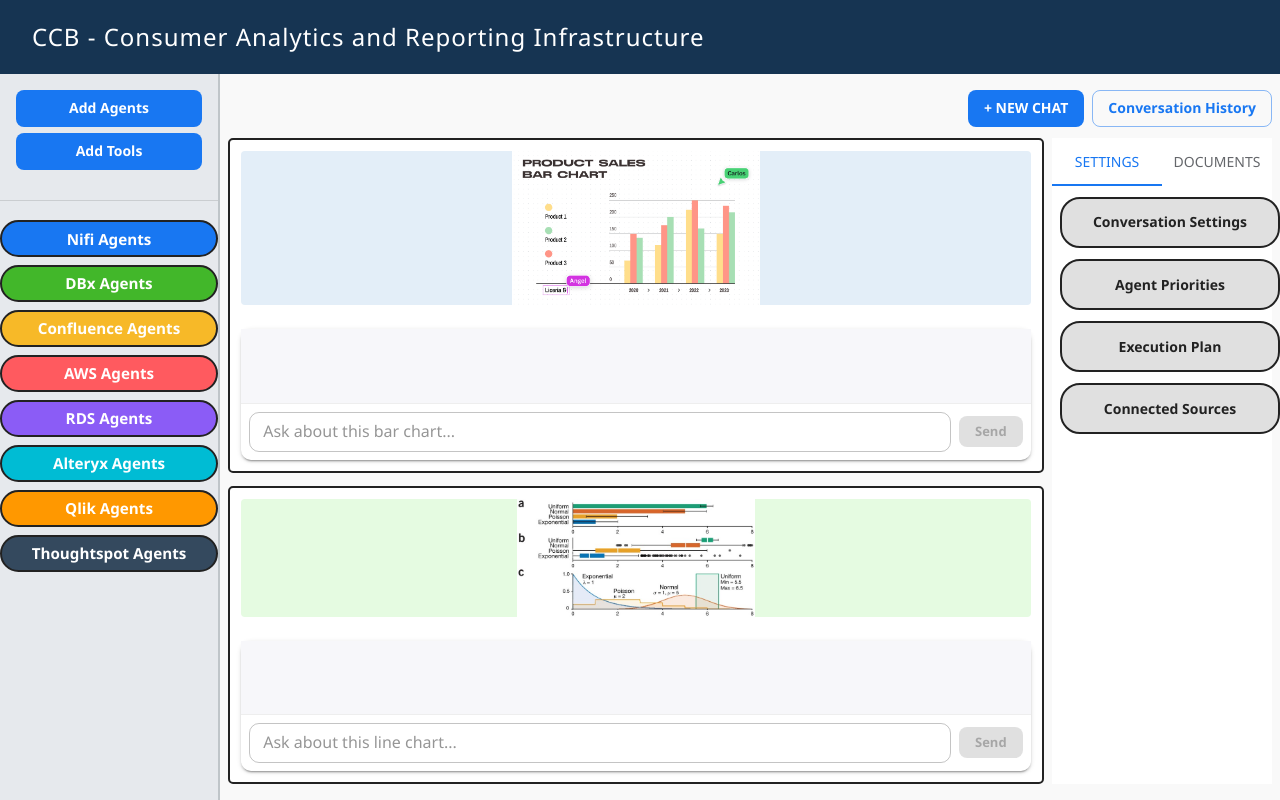
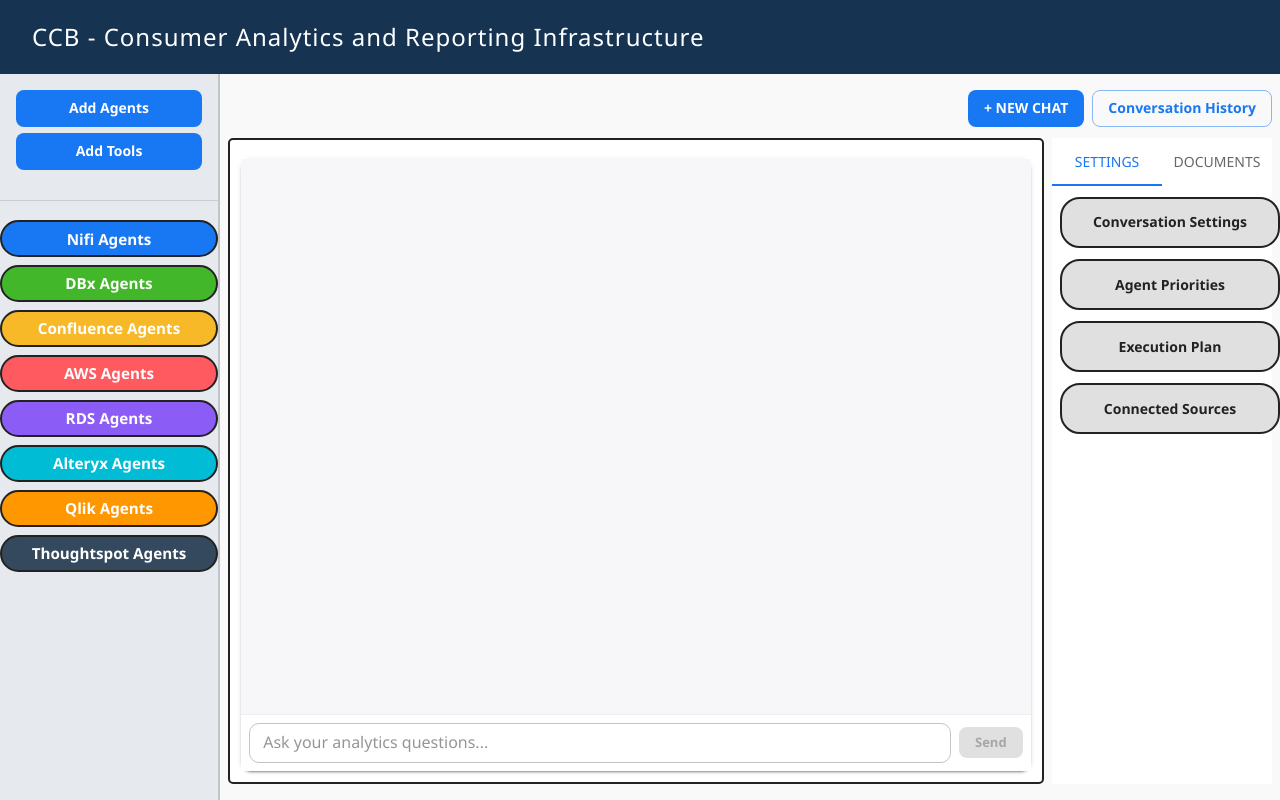
Before and after one commit to kreonakrish/multi-agentic-system, a React (Create React App) app in the folder client/: page / in a window 1280 px wide. Built offline with nearby package versions, Linux system fonts and the light colour scheme.

Commit message:
Updated Chat Windows and Scrollign fixes.

```diff
--- a/client/src/App.tsx
+++ b/client/src/App.tsx
@@ -157,67 +157,20 @@
 
           {/* Main Panels */}
           <div style={{ flex: 1, display: "flex", minHeight: 0, gap: "0.5rem" }}>
-            {/* Center Panels */}
-            <section style={{ flex: 3, display: "flex", flexDirection: "column", gap: "0.8rem" }}>
-              {/* First Chart Panel (Bar Chart) */}
-              <div style={{ background: "#fff", border: "2px solid #222", borderRadius: 5, minHeight: 320, padding: "0.7rem", position: "relative", display: "flex", flexDirection: "column" }}>
-                {/* Bar Chart Image - fill area but keep aspect ratio */}
-                <div style={{
-                  height: 260,
-                  width: "100%",
-                  background: "#e3eef8",
-                  borderRadius: 4,
-                  overflow: "hidden",
-                  marginBottom: "1rem",
-                  padding: 0,
-                  display: "flex",
-                  alignItems: "center",
-                  justifyContent: "center"
-                }}>
-                  <img
-                    src={barChartImg}
-                    alt="Bar Chart"
-                    style={{
-                      maxWidth: "100%",
-                      maxHeight: "100%",
-                      width: "auto",
-                      height: "auto",
-                      objectFit: "contain",
-                      display: "block"
-                    }}
-                  />
-                </div>
-                <ChatWindow placeholder="Ask about this bar chart..." />
-              </div>
-              {/* Second Chart Panel (Line Chart) */}
-              <div style={{ background: "#fff", border: "2px solid #222", borderRadius: 5, minHeight: 260, padding: "0.7rem", position: "relative", display: "flex", flexDirection: "column" }}>
-                {/* Line Chart Image - fill area but keep aspect ratio */}
-                <div style={{
-                  height: 200,
-                  width: "100%",
-                  background: "#e5fbe1",
-                  borderRadius: 4,
-                  overflow: "hidden",
-                  marginBottom: "1rem",
-                  padding: 0,
-                  display: "flex",
-                  alignItems: "center",
-                  justifyContent: "center"
-                }}>
-                  <img
-                    src={lineChartImg}
-                    alt="Line Chart"
-                    style={{
-                      maxWidth: "100%",
-                      maxHeight: "100%",
-                      width: "auto",
-                      height: "auto",
-                      objectFit: "contain",
-                      display: "block"
-                    }}
-                  />
-                </div>
-                <ChatWindow placeholder="Ask about this line chart..." />
+            {/* Center Panels - now a single chat panel with scrollable chat and chart responses */}
+            <section style={{ flex: 3, display: "flex", flexDirection: "column", gap: "0.8rem", height: '100%' }}>
+              <div style={{
+                background: "#fff",
+                border: "2px solid #222",
+                borderRadius: 5,
+                minHeight: 320,
+                padding: "0.7rem",
+                position: "relative",
+                display: "flex",
+                flexDirection: "column",
+                height: '100%'
+              }}>
+                <ChatWindow placeholder="Ask your analytics questions..." />
               </div>
             </section>
 
--- a/client/src/components/ChatWindow.tsx
+++ b/client/src/components/ChatWindow.tsx
@@ -4,6 +4,9 @@
 import TextField from '@mui/material/TextField';
 import Paper from '@mui/material/Paper';
 import CircularProgress from '@mui/material/CircularProgress';
+import BarChartComponent from './BarChartComponent';
+import LineChartComponent from './LineChartComponent';
+import PieChartComponent from './PieChartComponent';
 
 interface Message {
   sender: 'user' | 'bot';
@@ -26,21 +29,79 @@
     chatEndRef.current?.scrollIntoView({ behavior: 'smooth' });
   }, [messages]);
 
+  // Mock backend call for Node API
+  const mockBackend = async (question: string) => {
+    // Simulate network delay
+    await new Promise(res => setTimeout(res, 900));
+    // Simple mock: if question contains 'bar', return bar chart data; if 'line', return line chart data; if 'pie', return pie chart data; else text only
+    if (/bar/i.test(question)) {
+      return {
+        text: 'Here is a bar chart based on your question.',
+        data: {
+          type: 'bar',
+          labels: ['A', 'B', 'C', 'D'],
+          values: [12, 19, 3, 5]
+        }
+      };
+    } else if (/line/i.test(question)) {
+      return {
+        text: 'Here is a line chart based on your question.',
+        data: {
+          type: 'line',
+          labels: ['Jan', 'Feb', 'Mar', 'Apr'],
+          values: [5, 9, 7, 14]
+        }
+      };
+    } else if (/pie/i.test(question)) {
+      return {
+        text: 'Here is a pie chart based on your question.',
+        data: {
+          type: 'pie',
+          labels: ['X', 'Y', 'Z'],
+          values: [30, 50, 20]
+        }
+      };
+    } else {
+      return {
+        text: 'This is a text response. Ask about a bar, line, or pie chart to see a chart.',
+        data: null
+      };
+    }
+  };
+
+  // Helper to convert mock data to recharts format
+  function toBarChartData(labels: string[], values: number[]): any[] {
+    return labels.map((name, i) => ({ name, uv: values[i] ?? 0, pv: Math.round(Math.random() * 20) }));
+  }
+  function toLineChartData(labels: string[], values: number[]): any[] {
+    return labels.map((name, i) => ({ name, sent: values[i] ?? 0, received: Math.round(Math.random() * 20) }));
+  }
+  function toPieChartData(labels: string[], values: number[]): any[] {
+    return labels.map((name, i) => ({ name, value: values[i] ?? 0 }));
+  }
+
+  // Group consecutive messages from the same sender
+  function groupMessages(msgs: Message[]) {
+    const groups: { sender: 'user' | 'bot'; items: Message[] }[] = [];
+    for (const msg of msgs) {
+      if (groups.length && groups[groups.length - 1].sender === msg.sender) {
+        groups[groups.length - 1].items.push(msg);
+      } else {
+        groups.push({ sender: msg.sender, items: [msg] });
+      }
+    }
+    return groups;
+  }
+
   const handleSend = async () => {
     if (!input.trim()) return;
     const userMsg: Message = { sender: 'user', text: input };
     setMessages(msgs => [...msgs, userMsg]);
     setInput('');
     setLoading(true);
-    // Simulate backend call
     try {
-      // Replace this with your real backend call
-      const response = await fetch('/api/chat', {
-        method: 'POST',
-        headers: { 'Content-Type': 'application/json' },
-        body: JSON.stringify({ question: input })
-      });
-      const result = await response.json();
+      // Use mock backend for now
+      const result = await mockBackend(input);
       const botMsg: Message = { sender: 'bot', text: result.text, data: result.data };
       setMessages(msgs => [...msgs, botMsg]);
       if (result.data && onDataResponse) onDataResponse(result.data);
@@ -58,17 +119,23 @@
   };
 
   return (
-    <Paper elevation={2} sx={{ display: 'flex', flexDirection: 'column', height: 220, mt: 1 }}>
-      <Box sx={{ flex: 1, overflowY: 'auto', p: 1, background: '#f7f7fa' }}>
-        {messages.map((msg, idx) => (
-          <Box key={idx} sx={{
+    <Paper elevation={2} sx={{ display: 'flex', flexDirection: 'column', height: '100%', minHeight: 220, mt: 1 }}>
+      <Box sx={{ flex: 1, overflowY: 'auto', p: 1, background: '#f7f7fa', display: 'flex', flexDirection: 'column' }}>
+        {/* Chat messages */}
+        <Box sx={{ flex: 1 }}>
+          {groupMessages(messages).map((group, gIdx) => (
+            <Box key={gIdx} sx={{ mb: 1 }}>
+              {/* Grouped message bubbles */}
+              {group.items.map((msg, idx) => (
+                <React.Fragment key={idx}>
+                  <Box sx={{
                     display: 'flex',
-            justifyContent: msg.sender === 'user' ? 'flex-end' : 'flex-start',
+                    justifyContent: group.sender === 'user' ? 'flex-end' : 'flex-start',
                     mb: 0.5
                   }}>
                     <Box sx={{
-              bgcolor: msg.sender === 'user' ? '#1877f2' : '#e0e0e0',
-              color: msg.sender === 'user' ? '#fff' : '#222',
+                      bgcolor: group.sender === 'user' ? '#1877f2' : '#e0e0e0',
+                      color: group.sender === 'user' ? '#fff' : '#222',
                       px: 1.5, py: 0.7, borderRadius: 2, maxWidth: '80%',
                       fontSize: '0.98rem',
                       whiteSpace: 'pre-wrap',
@@ -77,10 +144,23 @@
                       {msg.text}
                     </Box>
                   </Box>
+                  {/* Render chart if data is present and from bot */}
+                  {group.sender === 'bot' && msg.data && (
+                    <Box sx={{ display: 'flex', justifyContent: 'flex-start', mb: 1, mt: 0.5 }}>
+                      {msg.data.type === 'bar' && <BarChartComponent data={toBarChartData(msg.data.labels, msg.data.values)} />}
+                      {msg.data.type === 'line' && <LineChartComponent data={toLineChartData(msg.data.labels, msg.data.values)} />}
+                      {msg.data.type === 'pie' && <PieChartComponent data={toPieChartData(msg.data.labels, msg.data.values)} />}
+                    </Box>
+                  )}
+                </React.Fragment>
+              ))}
+            </Box>
           ))}
           <div ref={chatEndRef} />
         </Box>
-      <Box sx={{ display: 'flex', alignItems: 'center', p: 1, borderTop: '1px solid #eee', gap: 1 }}>
+      </Box>
+      {/* Input box always at the bottom */}
+      <Box sx={{ display: 'flex', alignItems: 'center', p: 1, borderTop: '1px solid #eee', gap: 1, bgcolor: '#fff' }}>
         <TextField
           value={input}
           onChange={e => setInput(e.target.value)}
--- /dev/null
+++ b/client/src/components/PieChartComponent.tsx
@@ -0,0 +1,34 @@
+import React from "react";
+import { PieChart, Pie, Cell, Tooltip, Legend, ResponsiveContainer } from "recharts";
+
+interface PieChartComponentProps {
+  data: { name: string; value: number }[];
+  height?: number;
+}
+
+const COLORS = ["#0088FE", "#00C49F", "#FFBB28", "#FF8042", "#A28CFF", "#FF6699"];
+
+const PieChartComponent: React.FC<PieChartComponentProps> = ({ data, height = 220 }) => (
+  <ResponsiveContainer width="100%" height={height}>
+    <PieChart>
+      <Pie
+        data={data}
+        dataKey="value"
+        nameKey="name"
+        cx="50%"
+        cy="50%"
+        outerRadius={70}
+        fill="#8884d8"
+        label
+      >
+        {data.map((entry, index) => (
+          <Cell key={`cell-${index}`} fill={COLORS[index % COLORS.length]} />
+        ))}
+      </Pie>
+      <Tooltip />
+      <Legend />
+    </PieChart>
+  </ResponsiveContainer>
+);
+
+export default PieChartComponent;
```
Lines whose indentation alone changed are shown as unchanged.
